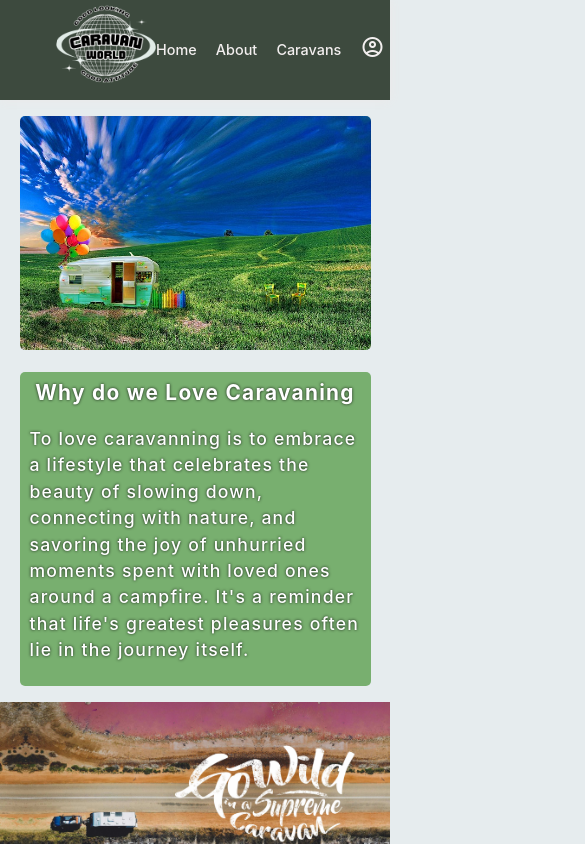
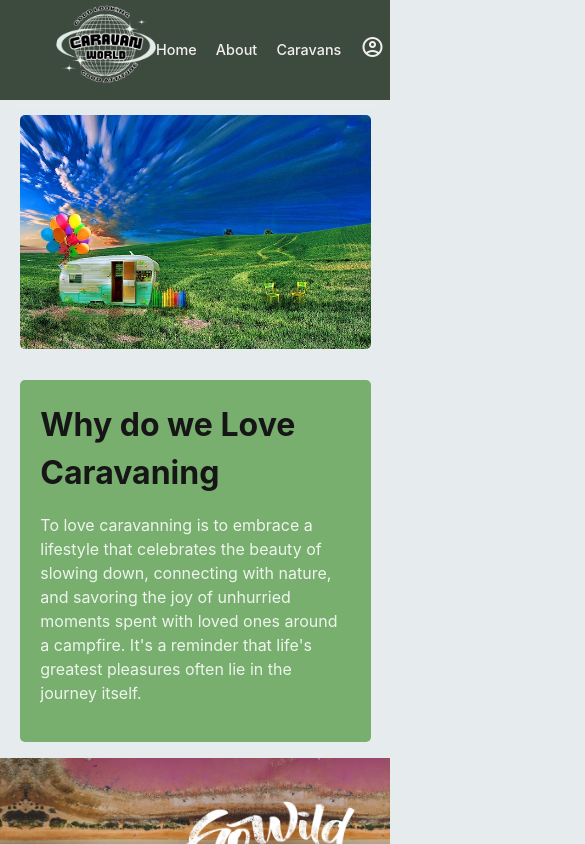
Before and after one commit to RatiuCristian1/caravan-display-test1, a React (Vite) app in the folder caravanDisplayTest1/: page /about in a window 390 px wide. Shown: the top 844 px of the page, 585 px wide, since content can reach past the window. Built offline with nearby package versions, Linux system fonts and the light colour scheme; a web font is replaced by a local one.

Commit message:
Some finnishing touches

```diff
--- a/caravanDisplayTest1/src/index.css
+++ b/caravanDisplayTest1/src/index.css
@@ -147,6 +147,25 @@ nav  {
 
   .home--welcome--paragraph {
     font-size: 1.25rem;
+    font-weight: 500;
+    letter-spacing: 1.5px;
+    line-height: 1.4;
+    text-shadow: 0px 0px 10px #26693a;
+  }
+}
+
+@media screen and (max-width: 800px) {
+
+  .home--welcome {
+    font-size: 2rem;
+    letter-spacing: 2px;
+    line-height: 1.2;
+    text-shadow: 0px 0px 10px #26693a;
+  }
+
+  .home--welcome--paragraph {
+    font-size: 1.1rem;
+    font-weight: 500;
     letter-spacing: 1.5px;
     line-height: 1.4;
     text-shadow: 0px 0px 10px #26693a;
@@ -168,7 +187,8 @@ nav  {
   bottom: 80px;
   transition: bottom 1s ease;
   box-shadow: 0px 4px 4px rgba(0, 0, 0, 0.4);
-  border: 0.4px solid rgb(20, 146, 41);
+  /* border: 0.4px solid rgb(20, 146, 41); */
+  border: 0.4px solid rgb(90, 92, 91);
 
 }
 
@@ -444,41 +464,7 @@ footer {
   text-decoration: none;
 }
 
-.about--container--1 {
-  width: 90%;
-  margin: 1em auto;
-
-}
-
-.about--image--1 {
-  width: 100%;
-  margin: 0 auto;
-  border-radius: 5px;
-}
-
-.about--header--1 {
-  margin-top: 1em;
-  border-radius: 5px;
-  background-color: rgba(28, 124, 4, 0.541);
-  padding: 5px 10px;
-  color: #ffffff;
-}
-
-.about--header--top {
-  color: #ffffff;
-  font-size: 1.3rem;
-  text-align: center;
-  letter-spacing: 1.3px;
-  line-height: 1.5;
-  text-shadow: 0 0 3px rgba(0, 0, 0, 0.863);
-}
-
-.about--header--bottom {
-  font-size: 1.1rem;
-  letter-spacing: 1.2px;
-  font-weight: 500;
-  text-shadow: 0 0 3px rgba(0, 0, 0, 0.863);
-}
+/* ....................................About Page */
 
 @media screen and (min-width: 800px) {
 
@@ -486,7 +472,8 @@ footer {
     display: flex;
     flex-direction: row;
     justify-content: space-between;
-    width: 80%;
+    width: 90%;
+    margin: 1em auto;
   }
 
   .about--image--1 {
@@ -494,6 +481,12 @@ footer {
     height: auto;
     border-radius: 5px;
     margin: 0;
+  }
+
+
+  .about--image--8 {
+    width: 100%;
+    height: auto;
   }
 
   .about--header--1 {
@@ -505,6 +498,8 @@ footer {
     background-repeat: no-repeat;
     background-position-x: 100px;
     background-position-y: 100px;
+    background-color: rgba(28, 124, 4, 0.541);
+    border-radius: 5px;
   }
 
   .about--header--top {
@@ -531,9 +526,38 @@ footer {
   }
 }
 
-.about--image--8 {
-  width: 100%;
-  height: auto;
+@media screen and (max-width: 800px)  {
+  .about--container--1 {
+    display: flex;
+    flex-direction: column;
+    width: 90%;
+    height: auto;
+    margin: 0 auto;
+  }
+
+  .about--header--1 {
+    width: 100%;
+    height: auto;
+    padding: 1.3em;
+    margin-top: 1em;
+    margin-bottom: 1em;
+    border-radius: 5px;
+    background-color: rgba(28, 124, 4, 0.541);
+  }
+
+  .about--image--1 {
+    width: 100%;
+    height: auto;
+    border-radius: 5px;
+    margin: 15px auto;
+  }
+
+  .about--image--8 {
+    width: 100%;
+    height: auto;
+  }
+
+
 }
 
 .reasons--list {
```
